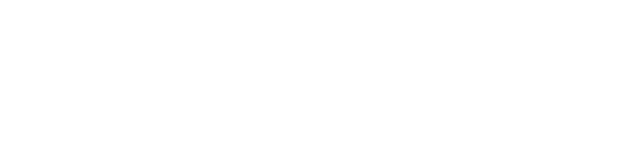
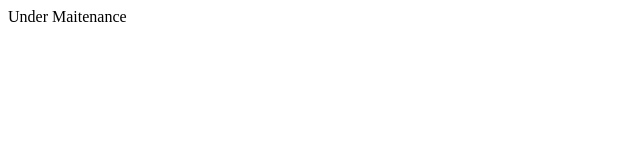
Before and after one commit to CustomB2B/CustomB2B.github.io, a plain HTML site: page index.html in a window 1280 px wide. Shown: the whole page, without its empty margins (0-640 px from the left). Drawn offline with Linux system fonts and the light colour scheme.

Commit message:
Update index.html

```diff
--- a/index.html
+++ b/index.html
@@ -1,6 +1,7 @@
 <!DOCTYPE html>
 <html>
 <head>
+  <title>Under Maitenance</title>
   <!-- Redirect
 	<meta http-equiv="refresh" content="0;URL=https://" />
   -->
@@ -28,5 +29,6 @@
     -->
 </head>
 <body>
+	Under Maitenance
 </body>
 </html>
```
